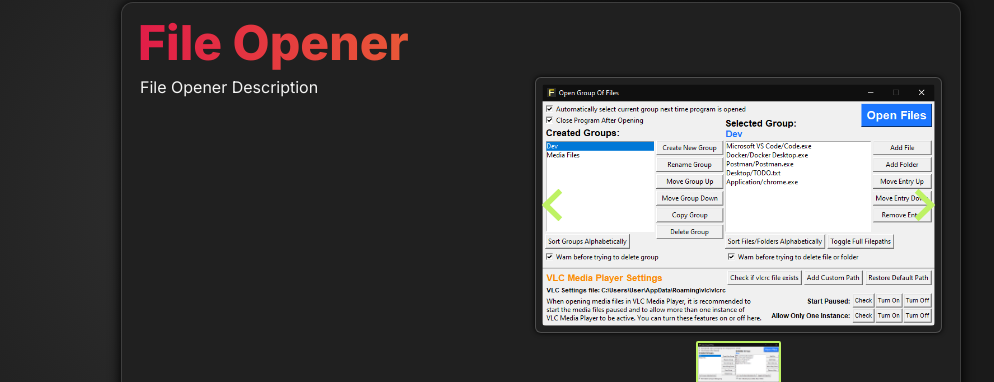
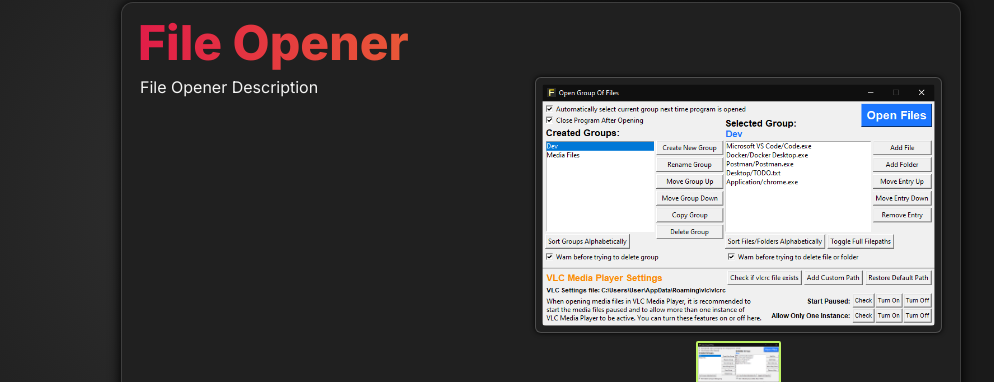
Before and after one commit to vik-ma/portfolio, a Next.js app: page /projects/file-opener in a window 1280 px wide. Shown: the part 200-582 px from the top of the page, without its empty margins (99-1093 px from the left). Built offline with nearby package versions, Linux system fonts and the light colour scheme.

Commit message:
Made Arrow buttons hide when at their limits

```diff
--- a/app/components/ImageSlider.tsx
+++ b/app/components/ImageSlider.tsx
@@ -72,14 +72,18 @@ export default function ImageSlider({
             blurDataURL={previewImgBase64DataList[currentImageIndex]}
           />
           <div className="absolute flex left-0 -translate-y-1/2 top-1/2 h-full">
+            {currentImageIndex > 0 && (
               <button className="" onClick={() => moveImageLeft()}>
                 <LeftArrow />
               </button>
+            )}
           </div>
           <div className="absolute flex right-0 -translate-y-1/2 top-1/2 h-full">
+            {currentImageIndex < previewImgSrcList.length - 1 && (
               <button className="" onClick={() => moveImageRight()}>
                 <RightArrow />
               </button>
+            )}
           </div>
         </div>
         <div className="flex justify-center mt-2">
```
Lines whose indentation alone changed are shown as unchanged.
